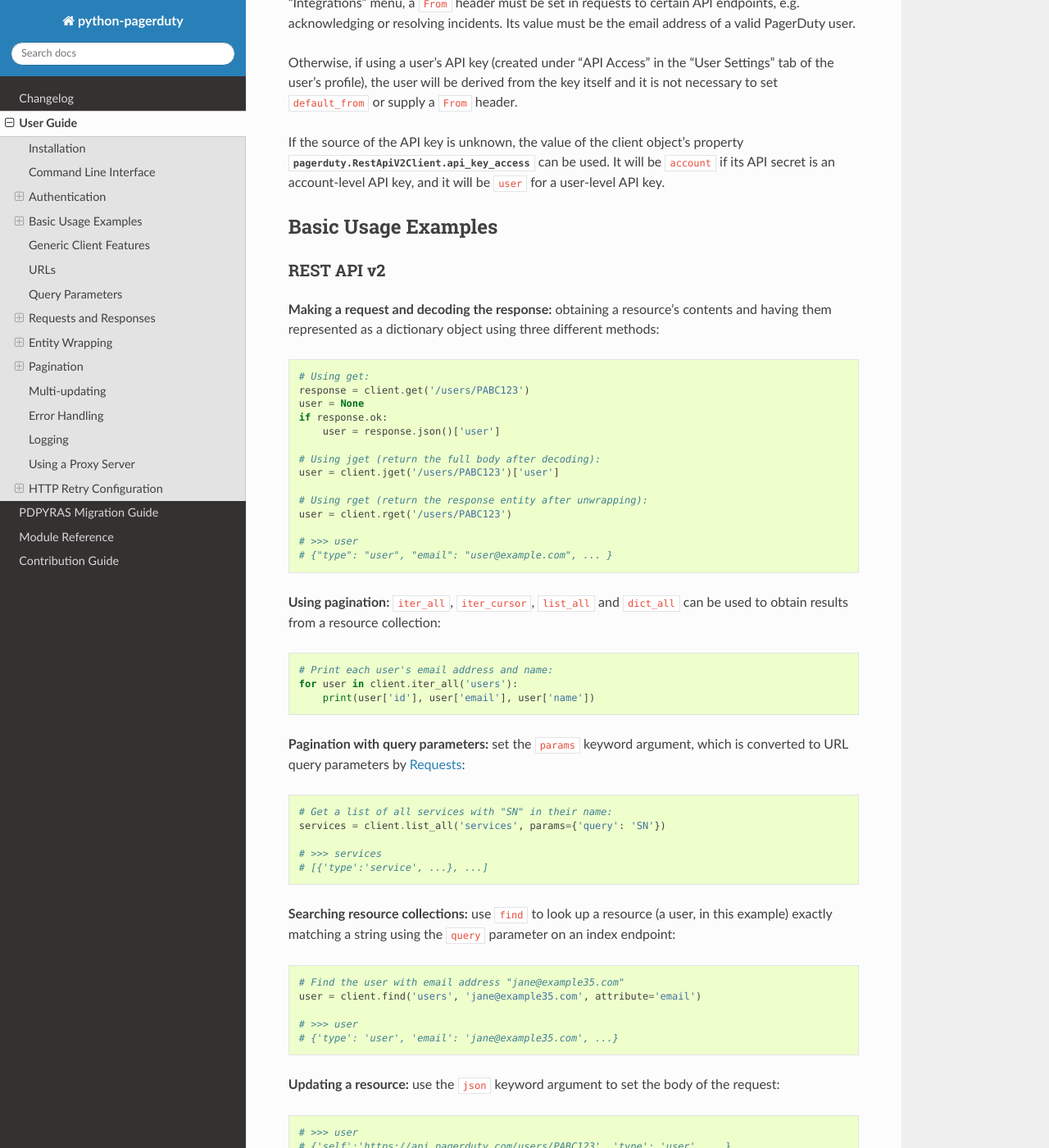
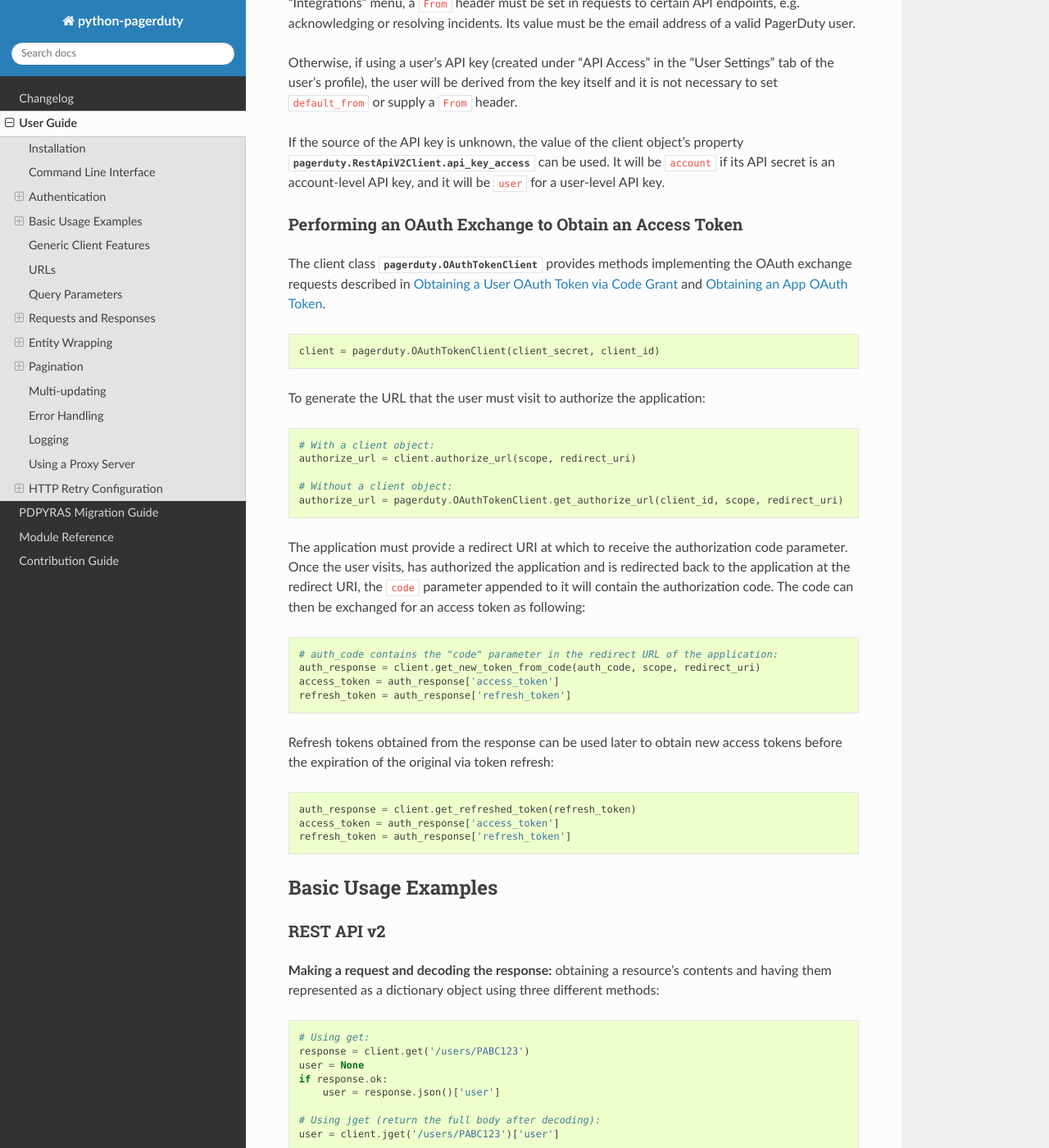
Before and after one commit to PagerDuty/python-pagerduty, a Sphinx documentation site: the page built from sphinx/source/user_guide.rst, in a window 1280 px wide and 1400 px high, scrolled down 1651 px. Shown: the whole window at 82% size. Built offline with Sphinx 7.4.7 and the Read the Docs theme 3.1.0, drawn with Linux system fonts in a browser that asks for light colours.

Commit message:
Add sub-section to "Authentication" in the user guide dedicated to the new client

```diff
--- a/sphinx/source/user_guide.rst
+++ b/sphinx/source/user_guide.rst
@@ -94,6 +94,50 @@
 be ``account`` if its API secret is an account-level API key, and it will be
 ``user`` for a user-level API key.
 
+Performing an OAuth Exchange to Obtain an Access Token
+******************************************************
+The client class :class:`pagerduty.OAuthTokenClient` provides methods
+implementing the OAuth exchange requests described in `Obtaining a User OAuth
+Token via Code Grant
+<https://developer.pagerduty.com/docs/user-oauth-token-via-code-grant>`_ and
+`Obtaining an App OAuth Token
+<https://developer.pagerduty.com/docs/app-oauth-token>`_.
+
+.. code-block:: python
+
+    client = pagerduty.OAuthTokenClient(client_secret, client_id)
+
+To generate the URL that the user must visit to authorize the application:
+
+.. code-block:: python
+
+    # With a client object:
+    authorize_url = client.authorize_url(scope, redirect_uri)
+
+    # Without a client object:
+    authorize_url = pagerduty.OAuthTokenClient.get_authorize_url(client_id, scope, redirect_uri)
+
+The application must provide a redirect URI at which to receive the
+authorization code parameter. Once the user visits, has authorized the
+application and is redirected back to the application at the redirect URI, the
+``code`` parameter appended to it will contain the authorization code. The code
+can then be exchanged for an access token as following:
+
+.. code-block:: python
+
+    # auth_code contains the "code" parameter in the redirect URL of the application:
+    auth_response = client.get_new_token_from_code(auth_code, scope, redirect_uri)
+    access_token = auth_response['access_token']
+    refresh_token = auth_response['refresh_token']
+
+Refresh tokens obtained from the response can be used later to obtain new
+access tokens before the expiration of the original via token refresh:
+
+.. code-block:: python
+
+    auth_response = client.get_refreshed_token(refresh_token)
+    access_token = auth_response['access_token']
+    refresh_token = auth_response['refresh_token']
 
 Basic Usage Examples
 --------------------
```
Also changed, not shown: 1 other file.
